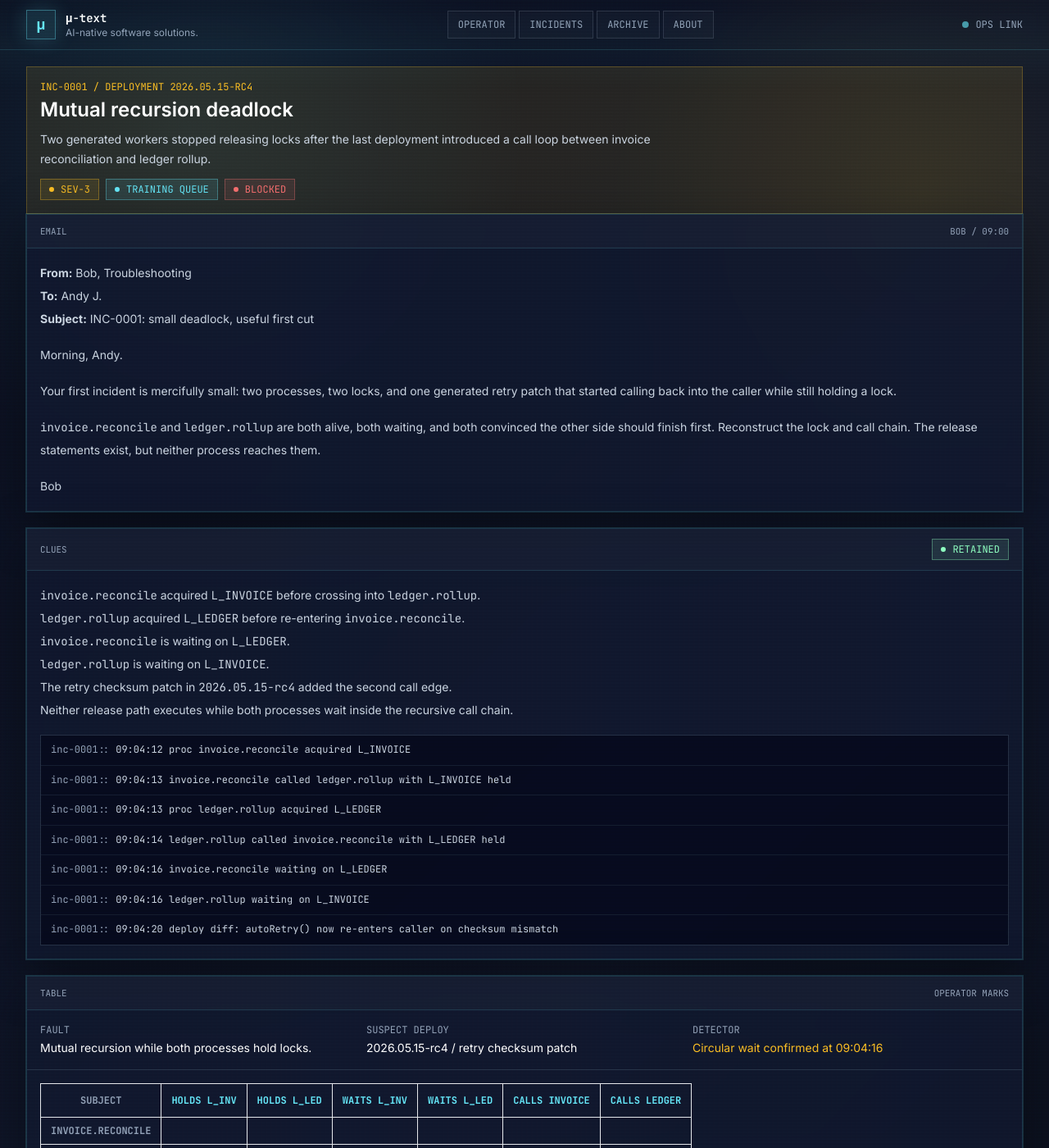
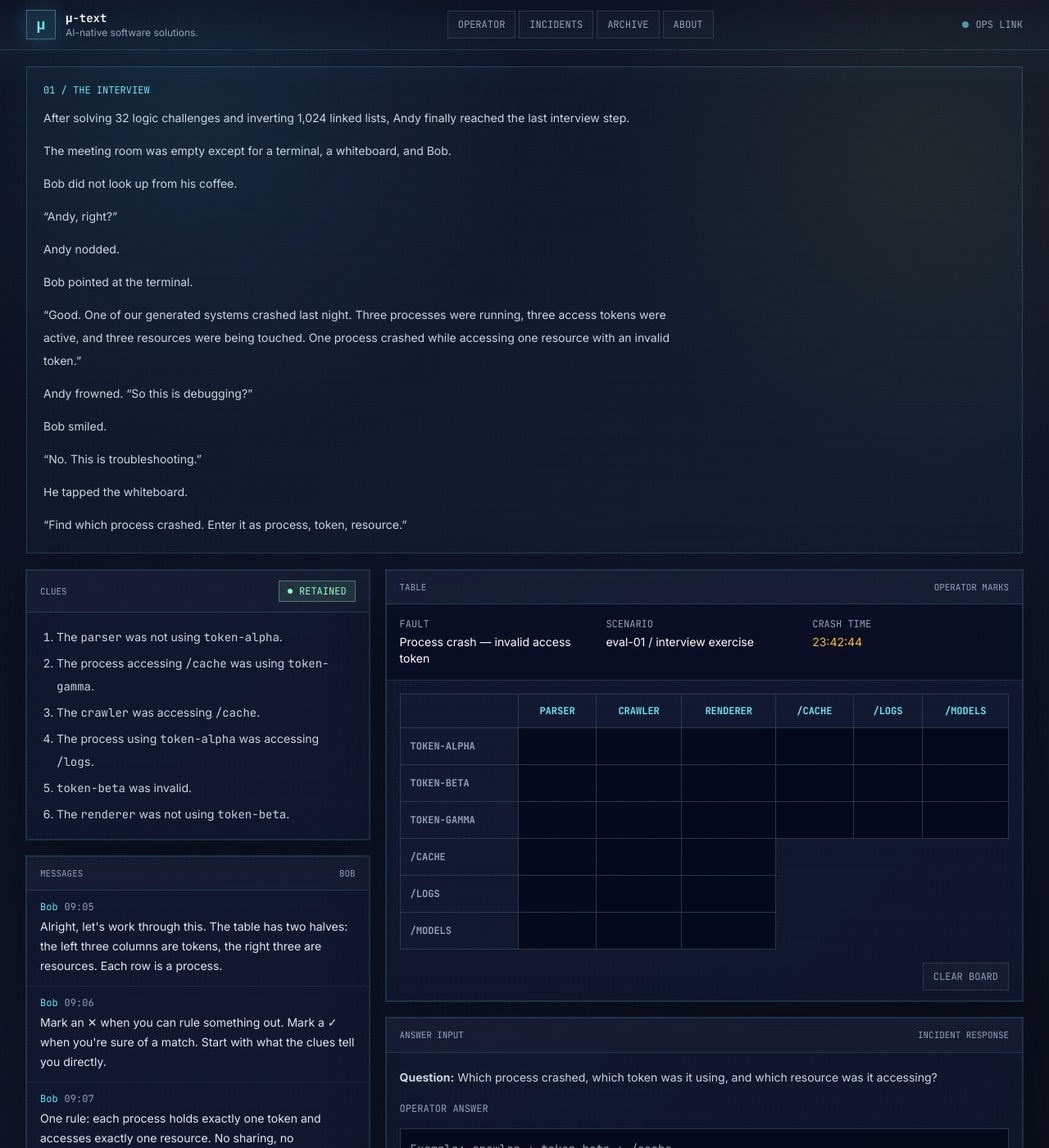
Before and after one commit to dhilst/mutext, a Jekyll site: the page built from _posts/2026-05-15-tutorial.md, in a window 1280 px wide and 1400 px high. Shown: the whole window at 82% size. Built offline with Jekyll 4.4.1, drawn with Linux system fonts in a browser that asks for light colours; some of the changed text lies outside the part shown.

Commit message:
Rebuild tutorial puzzle with reusable includes and logic grid
Extract HTML sections into include pairs (incident-banner, lore-block,
puzzle-grid, puzzle-col, panel) so puzzle posts use Jekyll includes
instead of inline HTML. Rewrite tutorial as a 3x3 logic grid puzzle
(processes × tokens × resources) with lore intro, clues, Bob's
walkthrough messages, interactive table with localStorage persistence,
answer checking with confetti, and clear board button. Fix Tailwind
content paths to include _posts and _drafts. Add CLAUDE.md to Jekyll
exclude list.

```diff
--- a/_config.yml
+++ b/_config.yml
@@ -24,6 +24,7 @@ defaults:
 exclude:
   - .bundle/
   - AGENTS.md
+  - CLAUDE.md
   - bin/
   - node_modules/
   - vendor/
--- /dev/null
+++ b/_includes/incident-banner_end.html
@@ -0,0 +1,2 @@
+  </div>
+</section>
--- /dev/null
+++ b/_includes/lore-block.html
@@ -0,0 +1,3 @@
+<section class="mb-5 border border-cyan-trace/20 bg-cyan-trace/[0.03] p-5">
+  <p class="mb-3 font-mono text-xs uppercase text-cyan-trace">{{ include.chapter | default: "01" }} / {{ include.label | default: "lore" }}</p>
+  <div class="max-w-3xl space-y-3 text-sm leading-7 text-slate-300" markdown="1">
--- /dev/null
+++ b/_includes/lore-block_end.html
@@ -0,0 +1,2 @@
+  </div>
+</section>
--- /dev/null
+++ b/_includes/panel.html
@@ -0,0 +1,12 @@
+<article class="shell-panel{% if include.class %} {{ include.class }}{% endif %}">
+<div class="panel-header">
+  <span>{{ include.title }}</span>
+  {% if include.pill %}
+    {% include status-pill.html label=include.pill tone=include.pill_tone %}
+  {% elsif include.subtitle %}
+    <span{% if include.subtitle_class %} class="{{ include.subtitle_class }}"{% endif %}>{{ include.subtitle }}</span>
+  {% endif %}
+</div>
+{% unless include.raw %}
+<div class="{{ include.body_class | default: 'space-y-4 p-4 text-sm leading-7 text-slate-300' }}"{% if include.markdown %} markdown="1"{% endif %}>
+{% endunless %}
--- /dev/null
+++ b/_includes/panel_end.html
@@ -0,0 +1,4 @@
+{% unless include.raw %}
+</div>
+{% endunless %}
+</article>
--- /dev/null
+++ b/_includes/puzzle-col.html
@@ -0,0 +1 @@
+<div class="space-y-5">
--- /dev/null
+++ b/_includes/puzzle-col_end.html
@@ -0,0 +1 @@
+</div>
--- /dev/null
+++ b/_includes/puzzle-grid.html
@@ -0,0 +1 @@
+<section class="grid gap-5 lg:grid-cols-[minmax(14rem,0.7fr)_minmax(0,1.3fr)]">
--- /dev/null
+++ b/_includes/puzzle-grid_end.html
@@ -0,0 +1 @@
+</section>
--- a/_posts/2026-05-15-tutorial.md
+++ b/_posts/2026-05-15-tutorial.md
@@ -1,139 +1,141 @@
 ---
-title: INC-0001 Deadlock
-description: Training incident reconstruction for μ-text.
+title: INC-0001 Crash
+description: Interview exercise for μ-text troubleshooting candidates.
 permalink: /puzzles/tutorial.html
 ---
 
-<section class="mb-5 flex flex-col gap-3 border border-amber-warn/25 bg-amber-warn/10 p-4 md:flex-row md:items-center md:justify-between">
-  <div>
-    <p class="font-mono text-xs uppercase text-amber-warn">INC-0001 / deployment 2026.05.15-rc4</p>
-    <h1 class="mt-1 text-2xl font-semibold text-white">Mutual recursion deadlock</h1>
-    <p class="mt-2 max-w-3xl text-sm leading-6 text-slate-300">Two generated workers stopped releasing locks after the last deployment introduced a call loop between invoice reconciliation and ledger rollup.</p>
-  </div>
-  <div class="flex flex-wrap gap-2">
-    {% include status-pill.html label="SEV-3" tone="amber" %}
-    {% include status-pill.html label="training queue" tone="cyan" %}
-    {% include status-pill.html label="blocked" tone="red" %}
-  </div>
-</section>
+{% include lore-block.html chapter="01" label="the interview" %}
 
-<section class="grid gap-5 xl:grid-cols-[minmax(18rem,0.9fr)_minmax(0,1.1fr)]">
-  <div class="space-y-5">
-    <article class="shell-panel">
-<div class="panel-header">
-  <span>email</span>
-  <span>bob / 09:00</span>
+After solving 32 logic challenges and inverting 1,024 linked lists, Andy finally reached the last interview step.
+
+The meeting room was empty except for a terminal, a whiteboard, and Bob.
+
+Bob did not look up from his coffee.
+
+"Andy, right?"
+
+Andy nodded.
+
+Bob pointed at the terminal.
+
+"Good. One of our generated systems crashed last night. Three processes were running, three access tokens were active, and three resources were being touched. One process crashed while accessing one resource with an invalid token."
+
+Andy frowned. "So this is debugging?"
+
+Bob smiled.
+
+"No. This is troubleshooting."
+
+He tapped the whiteboard.
+
+"Find which process crashed. Enter it as process, token, resource."
+
+{% include lore-block_end.html %}
+
+{% include puzzle-grid.html %}
+  {% include puzzle-col.html %}
+
+    {% include panel.html title="clues" pill="retained" pill_tone="green" markdown=true %}
+
+1. The `parser` was not using `token-alpha`.
+2. The process accessing `/cache` was using `token-gamma`.
+3. The `crawler` was accessing `/cache`.
+4. The process using `token-alpha` was accessing `/logs`.
+5. `token-beta` was invalid.
+6. The `renderer` was not using `token-beta`.
+
+    {% include panel_end.html %}
+
+    {% include panel.html title="messages" subtitle="bob" raw=true %}
+<div class="max-h-80 overflow-y-auto">
+  {% include chat-message.html sender="Bob" time="09:05" message="Alright, let's work through this. The table has two halves: the left three columns are tokens, the right three are resources. Each row is a process." %}
+  {% include chat-message.html sender="Bob" time="09:06" message="Mark an ✕ when you can rule something out. Mark a ✓ when you're sure of a match. Start with what the clues tell you directly." %}
+  {% include chat-message.html sender="Bob" time="09:07" message="One rule: each process holds exactly one token and accesses exactly one resource. No sharing, no duplicates. So when you confirm a match, you can rule out everything else in that row and column." %}
+  {% include chat-message.html sender="Bob" time="09:08" message="Clue 1 says parser was NOT using token-alpha. That's an ✕ in the parser row, token-alpha column." %}
+  {% include chat-message.html sender="Bob" time="09:08" message="Clue 3 says crawler was accessing /cache. That's a ✓. And if crawler has /cache, the other two processes don't — mark ✕ for parser×/cache and renderer×/cache. Also mark ✕ for crawler×/logs and crawler×/models since crawler already has its resource." %}
+  {% include chat-message.html sender="Bob" time="09:09" message="Clue 6 says renderer was NOT using token-beta. Another ✕." %}
+  {% include chat-message.html sender="Bob" time="09:10" message="Now is time for deduction! Clue 2 says the process accessing /cache was using token-gamma. Clue 3 says crawler accesses /cache. So crawler uses token-gamma — mark a ✓ in token-gamma×crawler." %}
+  {% include chat-message.html sender="Bob" time="09:11" message="Clue 5 says token-beta was invalid — that's the crash token. Crawler has token-gamma, so crawler didn't crash." %}
+  {% include chat-message.html sender="Bob" time="09:12" message="Keep eliminating. When a row or column has only one empty cell left, that's your match. Fill it all in and enter your answer below." %}
 </div>
-<div class="space-y-4 p-4 text-sm leading-7 text-slate-300" markdown="1">
+    {% include panel_end.html raw=true %}
 
-**From:** Bob, Troubleshooting
-**To:** Andy J.
-**Subject:** INC-0001: small deadlock, useful first cut
+  {% include puzzle-col_end.html %}
 
-Morning, Andy.
+  {% include puzzle-col.html %}
 
-Your first incident is mercifully small: two processes, two locks, and one generated retry patch that started calling back into the caller while still holding a lock.
-
-`invoice.reconcile` and `ledger.rollup` are both alive, both waiting, and both convinced the other side should finish first. Reconstruct the lock and call chain. The release statements exist, but neither process reaches them.
-
-Bob
-
-</div>
-    </article>
-
-    <article class="shell-panel">
-<div class="panel-header">
-  <span>clues</span>
-  {% include status-pill.html label="retained" tone="green" %}
-</div>
-<div class="space-y-4 p-4 text-sm leading-7 text-slate-300" markdown="1">
-
-1. `invoice.reconcile` acquired `L_INVOICE` before crossing into `ledger.rollup`.
-2. `ledger.rollup` acquired `L_LEDGER` before re-entering `invoice.reconcile`.
-3. `invoice.reconcile` is waiting on `L_LEDGER`.
-4. `ledger.rollup` is waiting on `L_INVOICE`.
-5. The retry checksum patch in `2026.05.15-rc4` added the second call edge.
-6. Neither release path executes while both processes wait inside the recursive call chain.
-
-{% capture tutorial_logs %}09:04:12 proc invoice.reconcile acquired L_INVOICE|09:04:13 invoice.reconcile called ledger.rollup with L_INVOICE held|09:04:13 proc ledger.rollup acquired L_LEDGER|09:04:14 ledger.rollup called invoice.reconcile with L_LEDGER held|09:04:16 invoice.reconcile waiting on L_LEDGER|09:04:16 ledger.rollup waiting on L_INVOICE|09:04:20 deploy diff: autoRetry() now re-enters caller on checksum mismatch{% endcapture %}
-{% include fake-log.html lines=tutorial_logs prefix="inc-0001" %}
-
-</div>
-    </article>
-  </div>
-
-  <div class="space-y-5">
-    <article class="shell-panel min-w-0 overflow-hidden">
-<div class="panel-header">
-  <span>table</span>
-  <span class="text-slate-mutext">operator marks</span>
-</div>
+    {% include panel.html title="table" subtitle="operator marks" subtitle_class="text-slate-mutext" class="min-w-0 overflow-hidden" raw=true %}
 
 <div class="border-b border-slate-700/70 bg-slate-950/45 p-4">
   <div class="grid gap-3 md:grid-cols-3">
     <div>
       <p class="font-mono text-xs uppercase text-slate-mutext">fault</p>
-      <p class="mt-1 text-sm text-white">Mutual recursion while both processes hold locks.</p>
+      <p class="mt-1 text-sm text-white">Process crash — invalid access token</p>
     </div>
     <div>
-      <p class="font-mono text-xs uppercase text-slate-mutext">suspect deploy</p>
-      <p class="mt-1 text-sm text-white">2026.05.15-rc4 / retry checksum patch</p>
+      <p class="font-mono text-xs uppercase text-slate-mutext">scenario</p>
+      <p class="mt-1 text-sm text-white">eval-01 / interview exercise</p>
     </div>
     <div>
-      <p class="font-mono text-xs uppercase text-slate-mutext">detector</p>
-      <p class="mt-1 text-sm text-amber-warn">Circular wait confirmed at 09:04:16</p>
+      <p class="font-mono text-xs uppercase text-slate-mutext">crash time</p>
+      <p class="mt-1 text-sm text-amber-warn">23:42:44</p>
     </div>
   </div>
 </div>
 
 <div class="overflow-x-auto p-4">
-  <table class="min-w-[54rem] border-collapse font-mono text-xs">
+  {% assign cols = "parser|crawler|renderer|/cache|/logs|/models" | split: "|" %}
+  {% assign rows = "token-alpha|token-beta|token-gamma|/cache|/logs|/models" | split: "|" %}
+  <table class="w-full border-collapse font-mono text-xs">
     <thead>
       <tr>
-        <th class="border border-slate-700/80 bg-panel px-3 py-3 text-left uppercase text-slate-mutext">subject</th>
-        <th class="border border-slate-700/80 bg-panel px-3 py-3 uppercase text-cyan-trace">holds L_INV</th>
-        <th class="border border-slate-700/80 bg-panel px-3 py-3 uppercase text-cyan-trace">holds L_LED</th>
-        <th class="border border-slate-700/80 bg-panel px-3 py-3 uppercase text-cyan-trace">waits L_INV</th>
-        <th class="border border-slate-700/80 bg-panel px-3 py-3 uppercase text-cyan-trace">waits L_LED</th>
-        <th class="border border-slate-700/80 bg-panel px-3 py-3 uppercase text-cyan-trace">calls invoice</th>
-        <th class="border border-slate-700/80 bg-panel px-3 py-3 uppercase text-cyan-trace">calls ledger</th>
+        <th class="border border-slate-700/80 bg-panel px-3 py-3 text-left uppercase text-slate-mutext"></th>
+        {% for col in cols %}
+          <th class="border border-slate-700/80 bg-panel px-3 py-3 uppercase text-cyan-trace">{{ col }}</th>
+        {% endfor %}
       </tr>
     </thead>
     <tbody>
-      {% assign rows = "invoice.reconcile|ledger.rollup|retry.checksum|L_INVOICE|L_LEDGER|release path" | split: "|" %}
       {% for row in rows %}
         <tr>
           <th class="sticky left-0 z-10 border border-slate-700/80 bg-panel px-3 py-2 text-left uppercase text-slate-mutext">{{ row }}</th>
-          {% for col in (1..6) %}
+          {% for col in cols %}
+            {% assign r0 = row | slice: 0 %}
+            {% assign c0 = col | slice: 0 %}
+            {% if r0 == "/" and c0 == "/" %}
+            <td class="border-0 p-0">
+            </td>
+            {% else %}
             <td class="border border-slate-700/80 bg-slate-950/45 p-0">
-              <button class="zebra-cell h-11 w-full min-w-24 border-0" type="button" data-grid-cell aria-label="{{ row }} column {{ col }}"></button>
+              <button class="zebra-cell h-11 w-full border-0" type="button" data-grid-cell aria-label="{{ row }} × {{ col }}"></button>
             </td>
+            {% endif %}
           {% endfor %}
         </tr>
       {% endfor %}
     </tbody>
   </table>
 </div>
-    </article>
 
-    <article class="shell-panel">
-<div class="panel-header">
-  <span>answer input</span>
-  <span>incident response</span>
+<div class="flex justify-end px-4 pb-3">
+  <button class="button-quiet" type="button" data-clear-grid>CLEAR BOARD</button>
 </div>
-<div class="space-y-4 p-4 text-sm leading-7 text-slate-300" markdown="1">
 
-**Question:** Which new call edge introduced the circular wait, and which locks are held when the deadlock forms?
+    {% include panel_end.html raw=true %}
+
+    {% include panel.html title="answer input" subtitle="incident response" markdown=true %}
+
+**Question:** Which process crashed, which token was it using, and which resource was it accessing?
 
 <label class="block font-mono text-xs uppercase text-slate-mutext" for="incident-answer">operator answer</label>
-<textarea id="incident-answer" class="min-h-32 w-full border border-slate-700/80 bg-slate-950/70 p-3 font-mono text-sm leading-6 text-slate-100 outline-none transition focus:border-cyan-trace focus:ring-2 focus:ring-cyan-trace/30" placeholder="Example: ledger.rollup re-enters invoice.reconcile while holding L_LEDGER; invoice.reconcile is still holding L_INVOICE."></textarea>
+<textarea id="incident-answer" class="min-h-32 w-full border border-slate-700/80 bg-slate-950/70 p-3 font-mono text-sm leading-6 text-slate-100 outline-none transition focus:border-cyan-trace focus:ring-2 focus:ring-cyan-trace/30" placeholder="Example: crawler + token-beta + /cache"></textarea>
 
 <div class="flex flex-wrap gap-3">
   <button class="button-primary" type="button" data-fake-action="SUBMIT">SUBMIT</button>
   <button class="button-quiet" type="button" data-fake-action="SAVE DRAFT">SAVE DRAFT</button>
 </div>
 
-</div>
-    </article>
-  </div>
-</section>
+    {% include panel_end.html %}
+
+  {% include puzzle-col_end.html %}
+{% include puzzle-grid_end.html %}
--- a/assets/js/main.js
+++ b/assets/js/main.js
@@ -8,10 +8,28 @@
   window.mutextAudioHooks = audioHooks;
 
   const states = ["", "is-x", "is-check"];
-  const labels = ["", "×", "✓"];
+  const labels = ["", "✕", "✓"];
+  const storageKey = "mutext-grid-" + location.pathname;
 
-  document.querySelectorAll("[data-grid-cell]").forEach((cell) => {
-    cell.dataset.state = "0";
+  function saveGrid(cells) {
+    const data = Array.from(cells).map((c) => Number(c.dataset.state));
+    localStorage.setItem(storageKey, JSON.stringify(data));
+  }
+
+  function loadGrid() {
+    try { return JSON.parse(localStorage.getItem(storageKey)); }
+    catch { return null; }
+  }
+
+  const cells = document.querySelectorAll("[data-grid-cell]");
+  const saved = loadGrid();
+
+  cells.forEach((cell, i) => {
+    const initial = saved && saved[i] != null ? saved[i] : 0;
+    cell.dataset.state = String(initial);
+    if (states[initial]) cell.classList.add(states[initial]);
+    if (labels[initial]) cell.textContent = labels[initial];
+    if (initial) cell.setAttribute("aria-pressed", "true");
 
     cell.addEventListener("click", () => {
       const next = (Number(cell.dataset.state) + 1) % states.length;
@@ -24,10 +42,74 @@
 
       cell.textContent = labels[next];
       cell.setAttribute("aria-pressed", next === 0 ? "false" : "true");
+      saveGrid(cells);
     });
   });
 
+  const clearBtn = document.querySelector("[data-clear-grid]");
+  if (clearBtn) {
+    clearBtn.addEventListener("click", () => {
+      if (!confirm("Are you sure you want to clear the board?")) return;
+      cells.forEach((cell) => {
+        cell.dataset.state = "0";
+        cell.classList.remove("is-x", "is-check");
+        cell.textContent = "";
+        cell.setAttribute("aria-pressed", "false");
+      });
+      localStorage.removeItem(storageKey);
+    });
+  }
+
+  const answer = ["parser", "token-beta", "/models"];
+  const submitBtn = document.querySelector('[data-fake-action="SUBMIT"]');
+  const answerBox = document.getElementById("incident-answer");
+
+  if (submitBtn && answerBox) {
+    submitBtn.addEventListener("click", () => {
+      const raw = answerBox.value.toLowerCase().replace(/[,+]/g, " ");
+      const tokens = raw.split(/\s+/).filter(Boolean);
+      const correct = answer.every((a) => tokens.includes(a));
+
+      if (correct) {
+        submitBtn.textContent = "CORRECT";
+        submitBtn.classList.remove("button-primary");
+        submitBtn.classList.add("button-correct");
+        spawnConfetti();
+      } else {
+        submitBtn.textContent = "INCORRECT";
+        submitBtn.classList.remove("button-primary");
+        submitBtn.classList.add("button-incorrect");
+        setTimeout(() => {
+          submitBtn.textContent = "SUBMIT";
+          submitBtn.classList.remove("button-incorrect");
+          submitBtn.classList.add("button-primary");
+        }, 1800);
+      }
+    });
+  }
+
+  function spawnConfetti() {
+    const colors = ["#67e8f9", "#8fffc1", "#fbbf24", "#f87171", "#d946ef"];
+    const wrapper = document.createElement("div");
+    wrapper.className = "confetti-wrapper";
+    document.body.appendChild(wrapper);
+
+    for (let i = 0; i < 80; i++) {
+      const piece = document.createElement("span");
+      piece.className = "confetti-piece";
+      piece.style.setProperty("--x", (Math.random() * 200 - 100) + "px");
+      piece.style.setProperty("--r", (Math.random() * 720 - 360) + "deg");
+      piece.style.setProperty("--d", (Math.random() * 0.8).toFixed(2) + "s");
+      piece.style.left = Math.random() * 100 + "%";
+      piece.style.backgroundColor = colors[Math.floor(Math.random() * colors.length)];
+      wrapper.appendChild(piece);
+    }
+
+    setTimeout(() => wrapper.remove(), 4000);
+  }
+
   document.querySelectorAll("[data-fake-action]").forEach((button) => {
+    if (button === submitBtn) return;
     button.addEventListener("click", () => {
       button.setAttribute("data-state", "queued");
       button.textContent = "QUEUED";
--- a/tailwind.config.js
+++ b/tailwind.config.js
@@ -4,6 +4,8 @@ module.exports = {
     "./_layouts/**/*.{html,md,markdown}",
     "./_includes/**/*.{html,md,markdown}",
     "./_lore/**/*.{html,md,markdown}",
+    "./_posts/**/*.{html,md,markdown}",
+    "./_drafts/**/*.{html,md,markdown}",
     "./puzzles/**/*.{html,md,markdown}",
     "./assets/js/**/*.js"
   ],
```
Also changed, not shown: AGENTS.md (+8 -5 lines), _includes/incident-banner.html (added, +7 -0 lines), assets/css/main.css (+47 -0 lines), assets/css/site.css.
